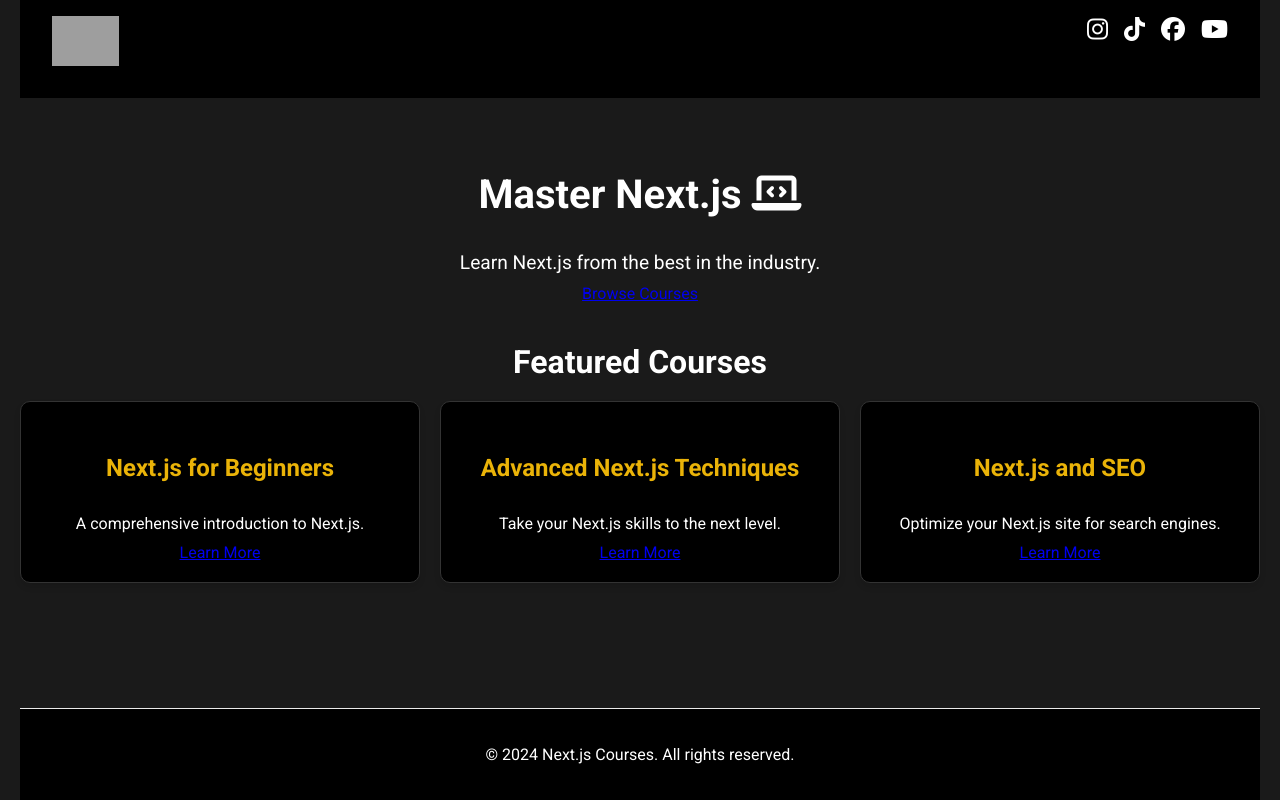
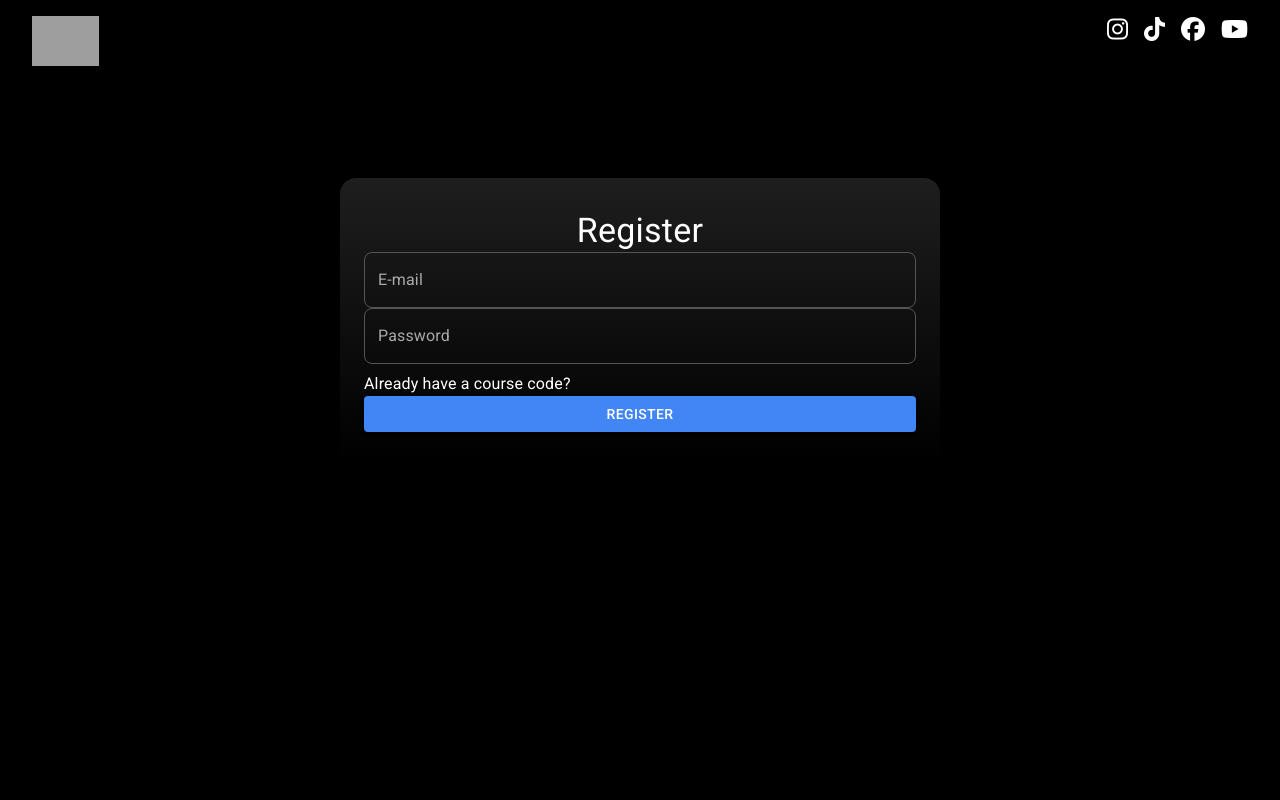
Before and after one commit to astro-yk/courses-app, a Next.js app: page / in a window 1280 px wide. Built offline with nearby package versions, Linux system fonts and the light colour scheme; grey boxes are pictures that could not be loaded.

Commit message:
fixed when deployed go straight to egister page

```diff
--- a/pages/index.js
+++ b/pages/index.js
@@ -1,75 +1,145 @@
-import Link from 'next/link';
-import styles from '../styles/Home.module.css';
-import Header from '@/components/Header';
+import { Box, Typography, Button, Container, TextField, Alert } from "@mui/material";
+import { useState } from "react";
+import { useRouter } from "next/router";
+import { backend_url } from "../utils/constants";
+import styles from '../styles/Register.module.css';
+import Header from "@/components/Header";
+import { handleLogin, handleFailedLogin } from "@/utils/requests";
+import ClickableTypography from "@/components/ClickableTypography";
+import { getCookie } from 'cookies-next';
 
-export default function Home() {
+function register_account(email, password, setErrorMessages, setSuccessMessages, router, successMessages, showCourseCodes, courseCode) {
+  fetch(`${backend_url}/coursesapp/register/`, {
+    method: 'POST',
+    headers: {
+      'Content-Type': 'application/json',
+      "Accept": "application/json",
+    },
+    body: JSON.stringify({ email: email, password: password }),
+  }).then(response => response.status === 201 ? handleRegistrationFlow(response, successMessages, setSuccessMessages, setErrorMessages, router, email, password, showCourseCodes, courseCode) : handleFailedRegistration(response, setErrorMessages))
+}
+
+async function handleRegistrationFlow(response, successMessages, setSuccessMessages, setErrorMessages, router, email, password, showCourseCodes, courseCode) {
+  setSuccessMessages(["Registration Completed!"]);
+  setErrorMessages([]);
+
+  fetch(`${backend_url}/coursesapp/login/email-password/`, {
+    method: 'POST',
+    headers: {
+      'Content-Type': 'application/json',
+      "Accept": "application/json",
+    },
+    body: JSON.stringify({ email: email, password: password }),
+  }).then(response => response.status === 200 ? handleLogin(response, setSuccessMessages).then(() => {
+    signUpForCourses(showCourseCodes, courseCode, setSuccessMessages, setErrorMessages);
+    router.push('/test'); // Redirect to the dashboard or desired page
+  }) : handleFailedLogin(response, setErrorMessages).then(() => setErrorMessages(messages => [...messages, "Registration succeeded but failed to login :("])))
+}
+
+function signUpForCourses(showCourseCodes, course, setSuccessMessages, setErrorMessages) {
+  if (!showCourseCodes) {
+    return;
+  }
+  if (course.length === 0) {
+    return;
+  }
+
+  fetch(`${backend_url}/coursesapp/join_course/${course}/`, {
+    method: 'POST',
+    headers: {
+      'Content-Type': 'application/json',
+      "Accept": "application/json",
+      "Authorization": `Token ${getCookie("token")}`
+    },
+  }).then(response => response.status === 200 ? setSuccessMessages(messages=> [...messages, "Successfully signed up for the course!"]) : setErrorMessages(messages=> [...messages, "Could not sign up for the course."]) )
+
+}
+
+async function handleFailedRegistration(response, setErrorMessages) {
+  let response_json = await response.json();
+
+  let error_messages = [];
+
+  if ("non_field_errors" in response_json["errors"]) {
+    error_messages.push(...response_json["errors"]["non_field_errors"]);
+  }
+  if ("email" in response_json["errors"]) {
+    error_messages.push(...response_json["errors"]["email"]);
+  }
+  if ("password" in response_json["errors"]) {
+    error_messages.push(...response_json["errors"]["password"]);
+  }
+
+  setErrorMessages(error_messages);
+}
+
+export default function Register() {
+  const [email, setEmail] = useState("");
+  const [password, setPassword] = useState("");
+  const [errorMessages, setErrorMessages] = useState([]);
+  const [successMessages, setSuccessMessages] = useState([]);
+  const [courseCode, setCourseCode] = useState("");
+  const [showCourseCodes, setShowCourseCodes] = useState(false);
+  const router = useRouter();
+
   return (
-    <div className={styles.container}>
-      <Header/>
-      {/* <header className={styles.header}>
-        <h1 className={styles.title}>
-          Next.js Courses <i className="fas fa-book"></i>
-        </h1>
-        <nav className={styles.nav}>
-          <Link href="/about">
-            <a className={styles.navLink}>About</a>
-          </Link>
-          <Link href="/courses">
-            <a className={styles.navLink}>Courses</a>
-          </Link>
-          <Link href="/contact">
-            <a className={styles.navLink}>Contact</a>
-          </Link>
-        </nav>
-      </header> */}
-      <main className={styles.main}>
-        <section className={styles.hero}>
-          <h2 className={styles.heroTitle}>
-            Master Next.js <i className="fas fa-laptop-code"></i>
-          </h2>
-          <p className={styles.heroSubtitle}>
-            Learn Next.js from the best in the industry.
-          </p>
-          <Link href="/courses">
-            Browse Courses
-          </Link>
-        </section>
-        <section className={styles.coursesSection}>
-          <h3 className={styles.sectionTitle}>Featured Courses</h3>
-          <div className={styles.coursesGrid}>
-            <div className={styles.courseCard}>
-              <h4 className={styles.courseTitle}>Next.js for Beginners</h4>
-              <p className={styles.courseDescription}>
-                A comprehensive introduction to Next.js.
-              </p>
-              <Link href="/courses/beginners">
-                Learn More
-              </Link>
-            </div>
-            <div className={styles.courseCard}>
-              <h4 className={styles.courseTitle}>Advanced Next.js Techniques</h4>
-              <p className={styles.courseDescription}>
-                Take your Next.js skills to the next level.
-              </p>
-              <Link href="/courses/advanced">
-                Learn More
-              </Link>
-            </div>
-            <div className={styles.courseCard}>
-              <h4 className={styles.courseTitle}>Next.js and SEO</h4>
-              <p className={styles.courseDescription}>
-                Optimize your Next.js site for search engines.
-              </p>
-              <Link href="/courses/seo">
-                Learn More
-              </Link>
-            </div>
-          </div>
-        </section>
-      </main>
-      <footer className={styles.footer}>
-        <p>&copy; 2024 Next.js Courses. All rights reserved.</p>
-      </footer>
-    </div>
+    <Box component="div">
+      <Header />
+      <Container maxWidth="sm" className={styles.container}>
+        <Typography variant="h4" className={styles.typography}>
+          Register
+        </Typography>
+
+        <TextField
+          id="email"
+          label="E-mail"
+          variant="outlined"
+          type="email"
+          fullWidth
+          className={styles.textField}
+          onChange={(e) => setEmail(e.target.value)}
+        />
+        <TextField
+          id="password"
+          label="Password"
+          type="password"
+          variant="outlined"
+          fullWidth
+          className={styles.textField}
+          onChange={(e) => setPassword(e.target.value)}
+        />
+
+        <ClickableTypography variant="body1" sx={{ marginTop: "0.5em" }} onClick={() => setShowCourseCodes(showCode => !showCode)}>
+          Already have a course code?
+        </ClickableTypography>
+
+      {showCourseCodes ? (
+        <TextField
+          id="course_code"
+          label="Course Code"
+          variant="outlined"
+          type="text"
+          fullWidth
+          className={styles.textField}
+          onChange={(e) => setCourseCode(e.target.value)}
+        />
+      ) : <div />}
+
+        <Button fullWidth className={styles.button} variant="contained" onClick={() => register_account(email, password, setErrorMessages, setSuccessMessages, router, successMessages, showCourseCodes, courseCode)}>Register</Button>
+      </Container>
+
+      <Container maxWidth="sm">
+        {errorMessages.map((item, index) => (
+          <Alert severity="error" className={styles.errorAlert} key={index}>
+            {item}
+          </Alert>
+        ))}
+        {successMessages.map((item, index) => (
+          <Alert severity="success" className={styles.successAlert} key={index}>
+            {item}
+          </Alert>
+        ))}
+      </Container>
+    </Box>
   );
 }
```
Also changed, not shown: pages/register.js (+4 -6 lines).
